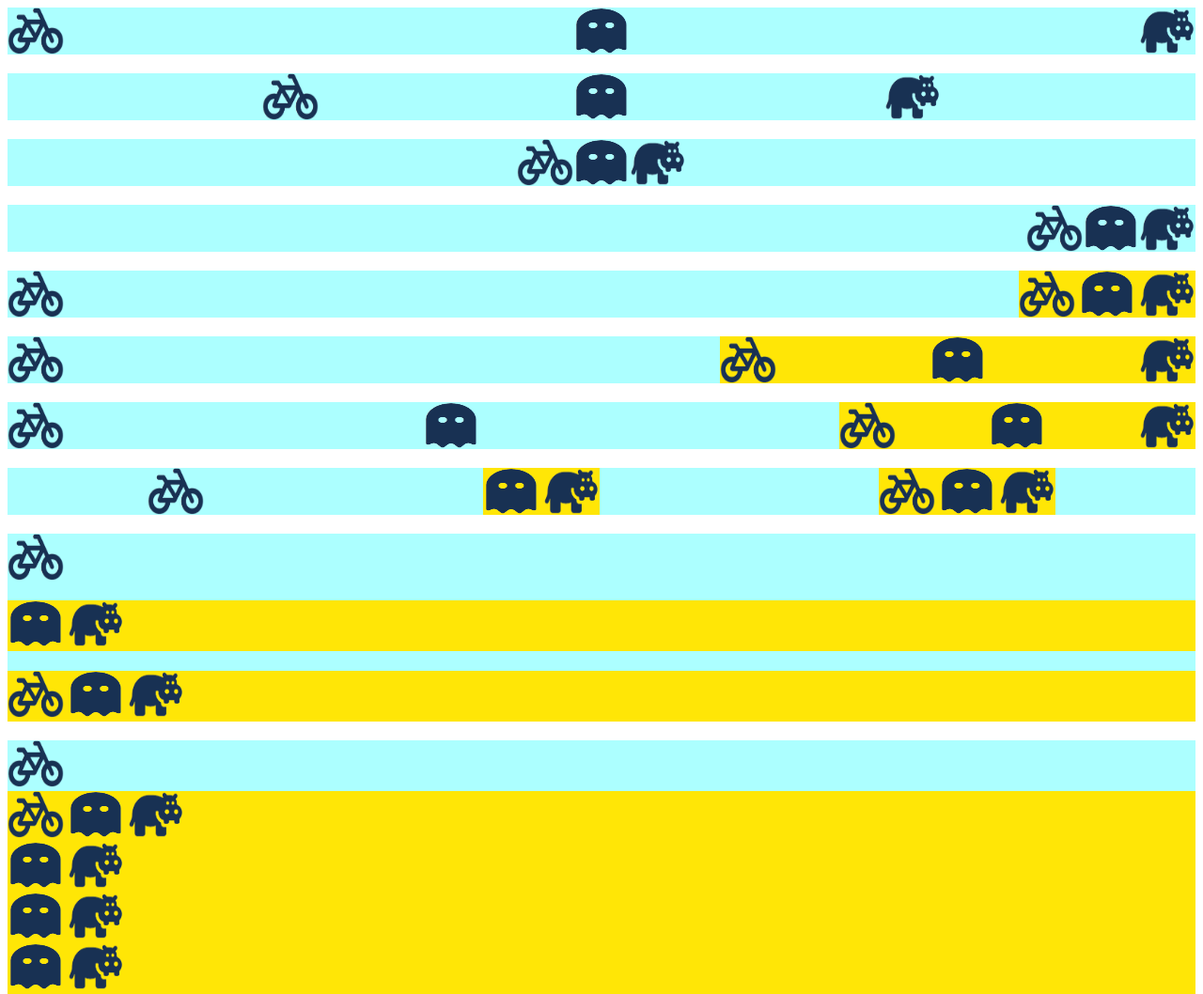
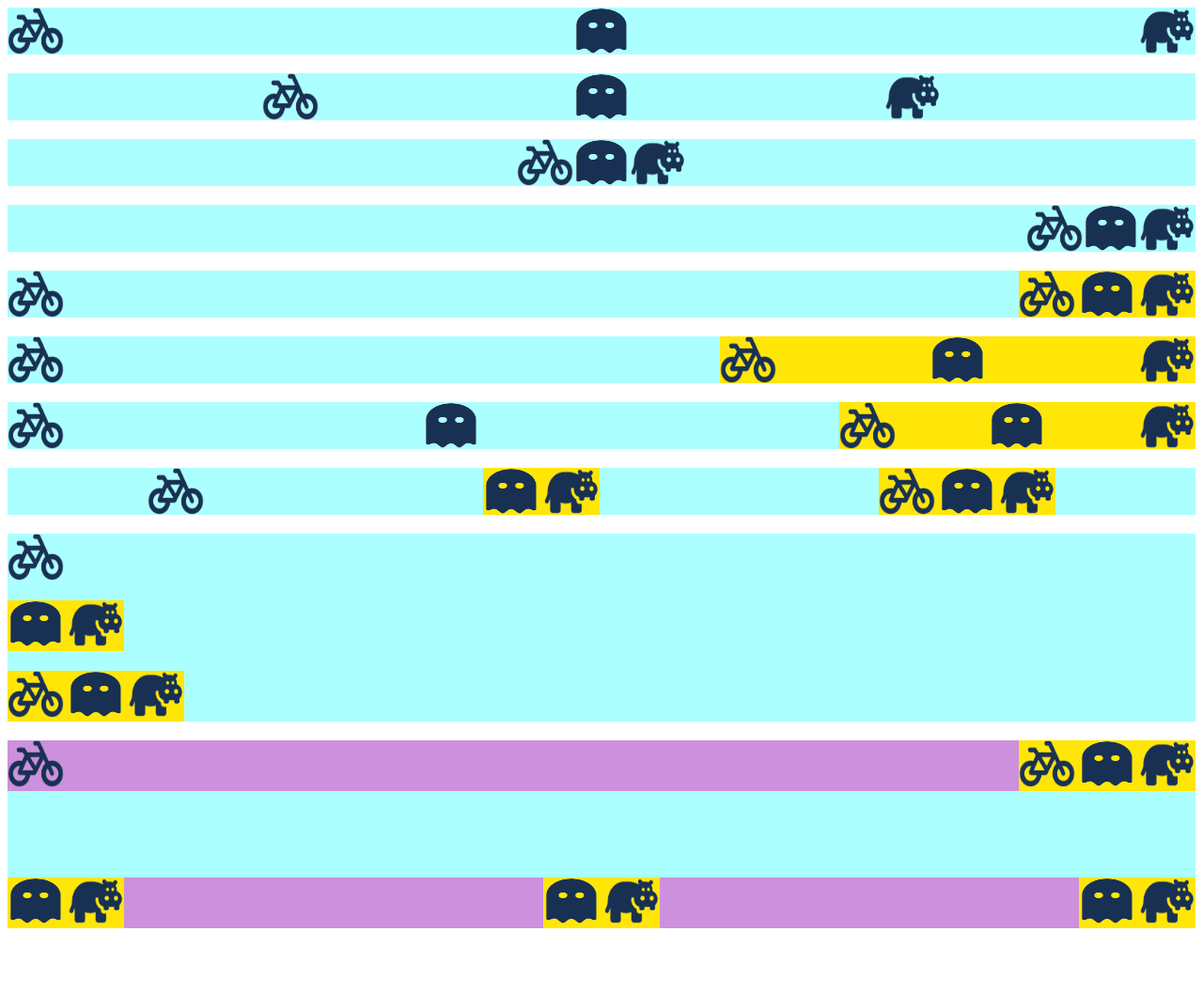
Before and after one commit to juiglesiass/AtividadesSENAI, a plain HTML site: page Aula-flexbox/index.html in a window 1280 px wide. Shown: the whole page at 94% size. After the commit the page ends 1008 px from the top, so only its background shows below. Drawn offline with Linux system fonts and the light colour scheme.

Commit message:
finalizei

```diff
--- a/Aula-flexbox/index.html
+++ b/Aula-flexbox/index.html
@@ -90,15 +90,17 @@
     </div>
 
     <div class="espacado10 div-flex">
-        <img src="img/icone-bicicleta.png" alt="">
+        <div class="emcima10">
+            <img src="img/icone-bicicleta.png" alt="">
 
-        <div>
-            <img src="img/icone-bicicleta.png" alt="">
-            <img src="img/icone-fantasma.png" alt="">
-            <img src="img/icone-hipopotamo.png" alt="">
+            <div class="emcima-direita10">
+                <img src="img/icone-bicicleta.png" alt="">
+                <img src="img/icone-fantasma.png" alt="">
+                <img src="img/icone-hipopotamo.png" alt="">
+            </div>
         </div>
 
-        <div>
+        <div class="embaixo10">
             <div>
                 <img src="img/icone-fantasma.png" alt="">
                 <img src="img/icone-hipopotamo.png" alt="">
--- a/Aula-flexbox/styles/style.css
+++ b/Aula-flexbox/styles/style.css
@@ -77,6 +77,7 @@ div img {
     display: flex;
     justify-content: space-between;
     flex-direction: column;
+    align-items: flex-start;
 }
 
 .espacado9 div {
@@ -85,8 +86,23 @@ div img {
 
 .espacado10 {
     height: 200px;
+    display: flex;
+    flex-direction: column;
+    justify-content: space-between;
 }
 
-.espacado10 div {
+.emcima10 {
+    background-color: rgb(204, 144, 221);
+    display: flex;
+    justify-content: space-between;
+}
+
+.embaixo10 {
+    background-color: rgb(204, 144, 221);
+    display: flex;
+    justify-content: space-between;
+}
+
+.embaixo10 div, .emcima-direita10 {
     background-color: #FFE606;
 }
```
